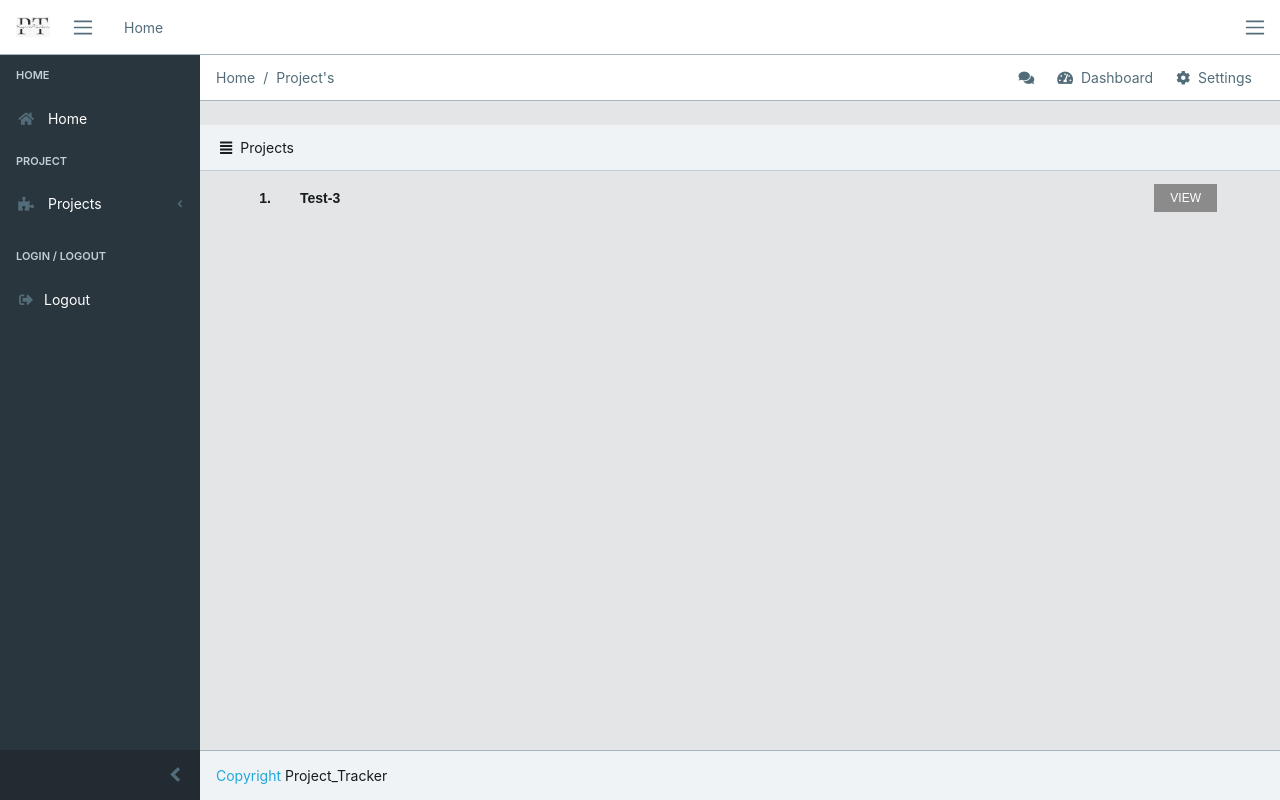
After one commit to rohan2781/Project_Tracker, a Django app: page /account/1 in a window 1280 px wide. The commit adds this page. Run offline with Django 4.2, Linux system fonts and the light colour scheme; data comes from the database, SQL or seed files in the repository; both versions use the stored data as it was after the commit; some libraries are stand-ins or nearby versions.

Commit message:
client login and view added

```diff
--- a/project_tracker/home/urls.py
+++ b/project_tracker/home/urls.py
@@ -8,4 +8,5 @@ urlpatterns = [
     path('sign-up/',views.SignUp,name='sign-up'),
     path('remove_client/<int:id>/',views.remove_client,name='remove_client'),
     path('<int:id>/',views.update_client,name='update_client'),
+    path('account/<str:id>',views.client,name='client'),
 ]
--- a/project_tracker/home/views.py
+++ b/project_tracker/home/views.py
@@ -1,10 +1,9 @@
 from django.shortcuts import redirect,reverse,render,HttpResponse,HttpResponseRedirect
-from django.contrib.auth import logout,authenticate
-from django.contrib.auth.models import User, auth
+from django.contrib.auth import logout
 from django.contrib import messages
+from project.models import Project
 from .forms import ClientRegistration
 from .models import Client
-
 
 def index(request):
     return render (request,'index.html')
@@ -14,17 +13,26 @@ def index(request):
 #    return render(request,'remove_client.html')
 def logins(request):
     if request.method == 'POST':
-        first_name = request.POST['username']
+        email = request.POST['email']
         password = request.POST['password']
-        if Client.objects.filter(first_name=first_name,password=password).exists():
-            if first_name=='Rohan2781':
+        if Client.objects.filter(email=email,password=password).exists():
+            if email=='rohan@gmail.com':
                 return redirect('/manager')
             else:
-                return redirect('/project')
+                client=Client.objects.get(email=email)
+                return redirect('/account/'+str(client.id))
+
         else:
             messages.info(request,"Invalid Credentials")
 
     return render(request,'login.html')
+
+
+def client(request,id):
+    client=Client.objects.get(pk=id)
+    project=Project.objects.filter(person=client.email)
+    return render(request,'login_client.html',{'project':project})
+
 # For adding client
 def SignUp(request):
     if request.method == 'POST':
--- a/project_tracker/templates/login.html
+++ b/project_tracker/templates/login.html
@@ -19,7 +19,7 @@
                                         <span class="input-group-text"><i class="fa fa-user"></i></span>
                                     </div>
                                     <input type="text"
-                                       class="form-control" name="username" placeholder='Username'>
+                                       class="form-control" name="email" placeholder='Email'>
                                 </div>
                                 <div class="input-group mb-4">
                                     <div class="input-group-prepend">
--- /dev/null
+++ b/project_tracker/templates/login_client.html
@@ -0,0 +1,61 @@
+{% extends 'base1.html' %}
+{% block breadcrumb %}
+<li class="breadcrumb-item active">Home</li>
+<li class="breadcrumb-item active">Project's</li>
+{% endblock breadcrumb%}
+{% block content %}
+<div class="card-header">
+    <i class="fa fa-align-justify"></i>Projects
+</div>
+<div class="">
+  {% for message in messages %}
+  <p class="text-center alert alert-info">{{ message }}</p>
+  {% endfor %}
+</div>
+<style>
+    #table1 {
+      border-collapse: collapse;
+      width:95%;
+      font-family:sans-serif;
+      font-weight:bold;
+    }
+
+    #th1, #td1 {
+      text-align: center;
+      padding: 10px;
+    }
+    #tr1:nth-child(even){background-color: #f2f2f2}
+    #tr1:hover {background-color: #c9c2c1;}
+    #button{background-color: #8c8b8b;border: none;
+      color: white;
+      padding: 5px 16px;
+      text-align: center;
+      text-decoration: none;
+      display: inline-block;
+      font-size: 12px;
+      margin: 3px 1px;
+      font-family:sans-serif;
+      cursor: pointer;}
+    </style>
+    <ol start="1">
+    {% if project %}
+  <table border=0 id='table1' align='left'>
+    {% for i in project %}
+    <tr id='tr1'>
+      <td id='td1' width='50px' >
+        {{forloop.counter}}.
+      </td>
+    <td id='td1' style='text-align: left;'>
+    {{ i.name }}
+    </td>
+    <td id='td1' width='70px' align='center'>
+      <a href="{% url 'project' i.id %}"><button id='button'>VIEW</button></a>
+    </td>
+    </tr>
+    {%endfor%}
+  </table>
+  {% else %}
+    <h4 class = 'text-center alert alert-warning'>No records to show</h4>
+    {% endif %}
+</ol>
+{% endblock %}
--- a/project_tracker/templates/project.html
+++ b/project_tracker/templates/project.html
@@ -50,7 +50,7 @@
                     <ul class="horizontal-bars type-2">
                     <li>
                         <i class="fa fa-percent"></i>
-                        <span class="title">Projects</span>
+                        <span class="title">Project Completed</span>
                         <span class="value">{{ project.complete_per|floatformat }}%</span>
                         <div class="bars">
                             <div class="progress progress-xs">
```
Also changed, not shown: project_tracker/db.sqlite3.
